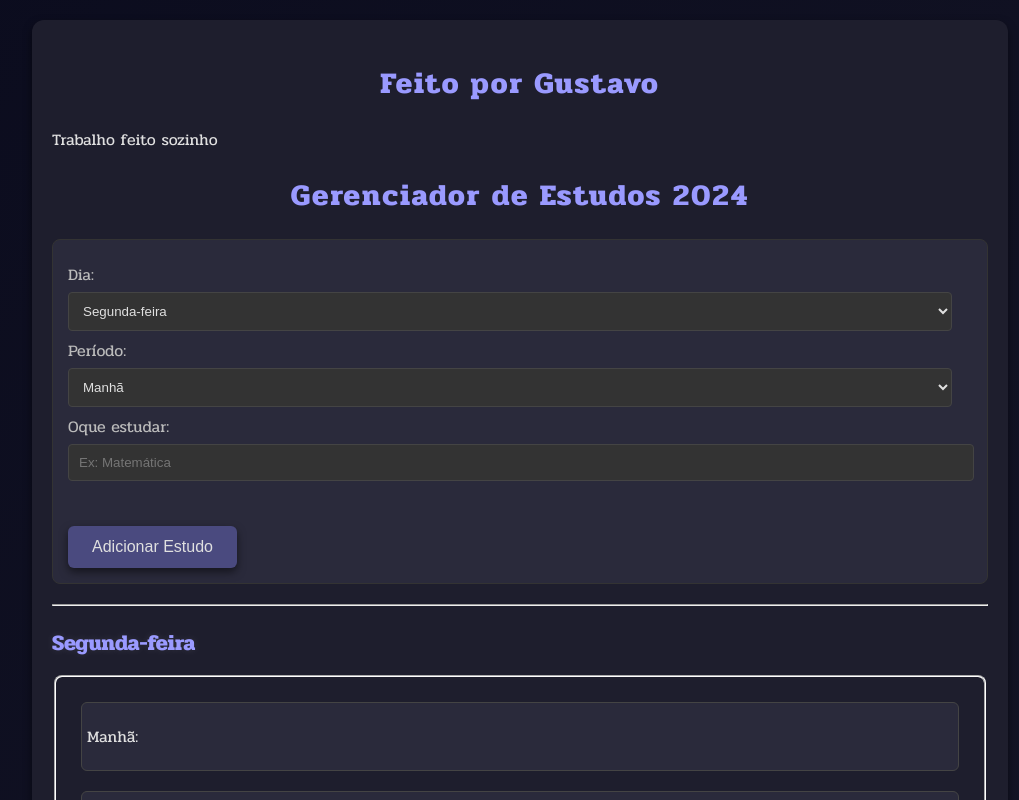
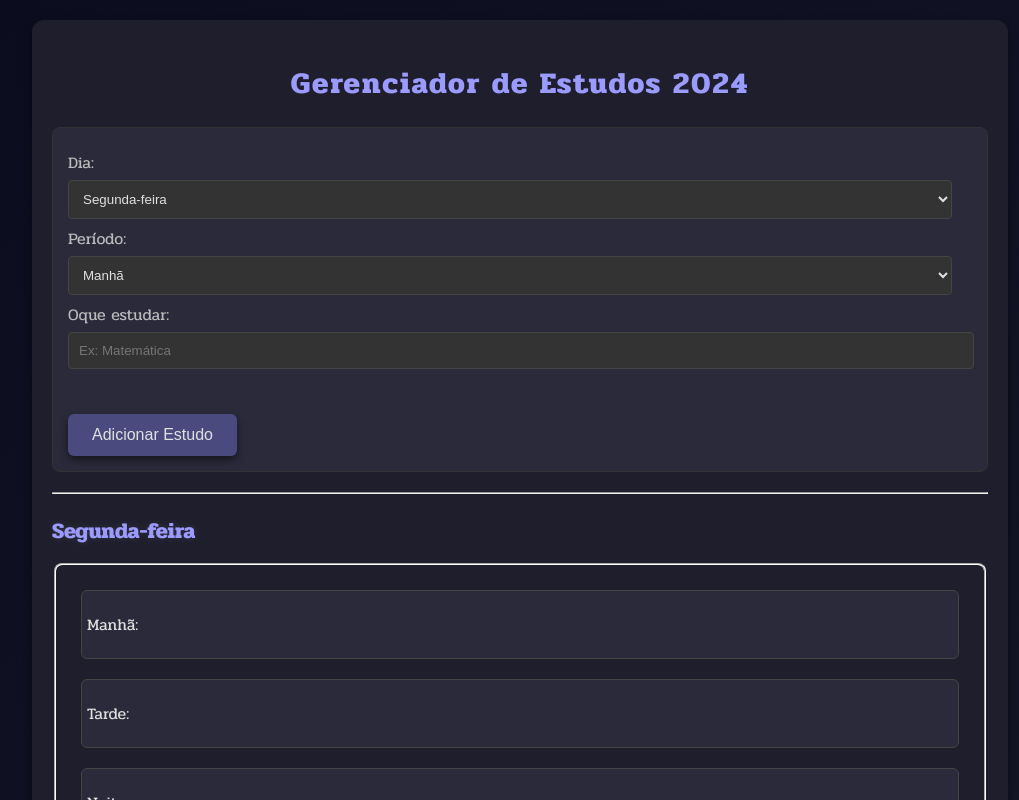
Before and after one commit to GustavoDuartt/testeSoftware, a React (Create React App) app: page / in a window 1280 px wide. Shown: the top 800 px of the page, without its empty margins (120-1139 px from the left). Built offline with nearby package versions, Linux system fonts and the light colour scheme.

Commit message:
Js retornado a versão original

```diff
--- a/src/App.js
+++ b/src/App.js
@@ -44,8 +44,6 @@ function App() {
 
   return (
     <div className="app-container">
-      <h1>Feito por Gustavo</h1>
-      <p>Trabalho feito sozinho</p>
       <h1>Gerenciador de Estudos 2024</h1>
 
       <div className="input-container">
```
